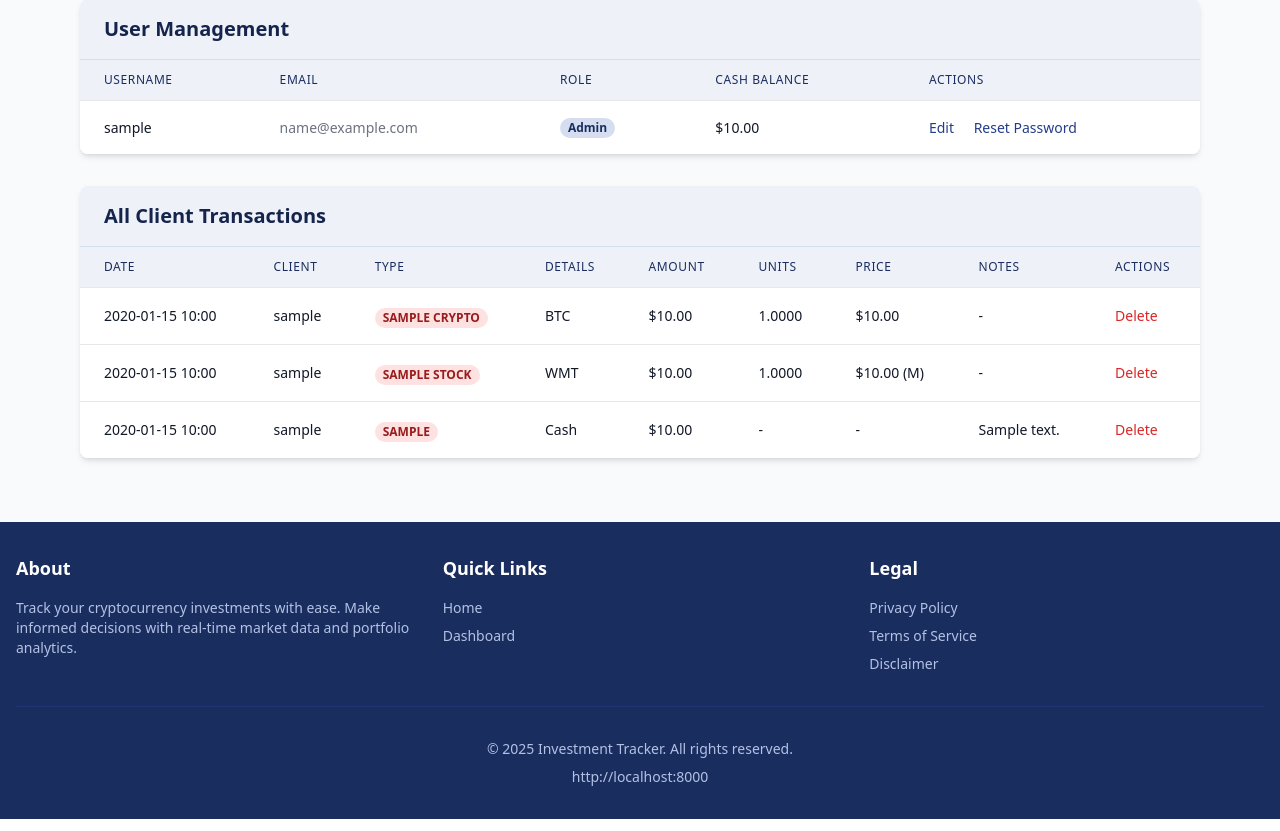
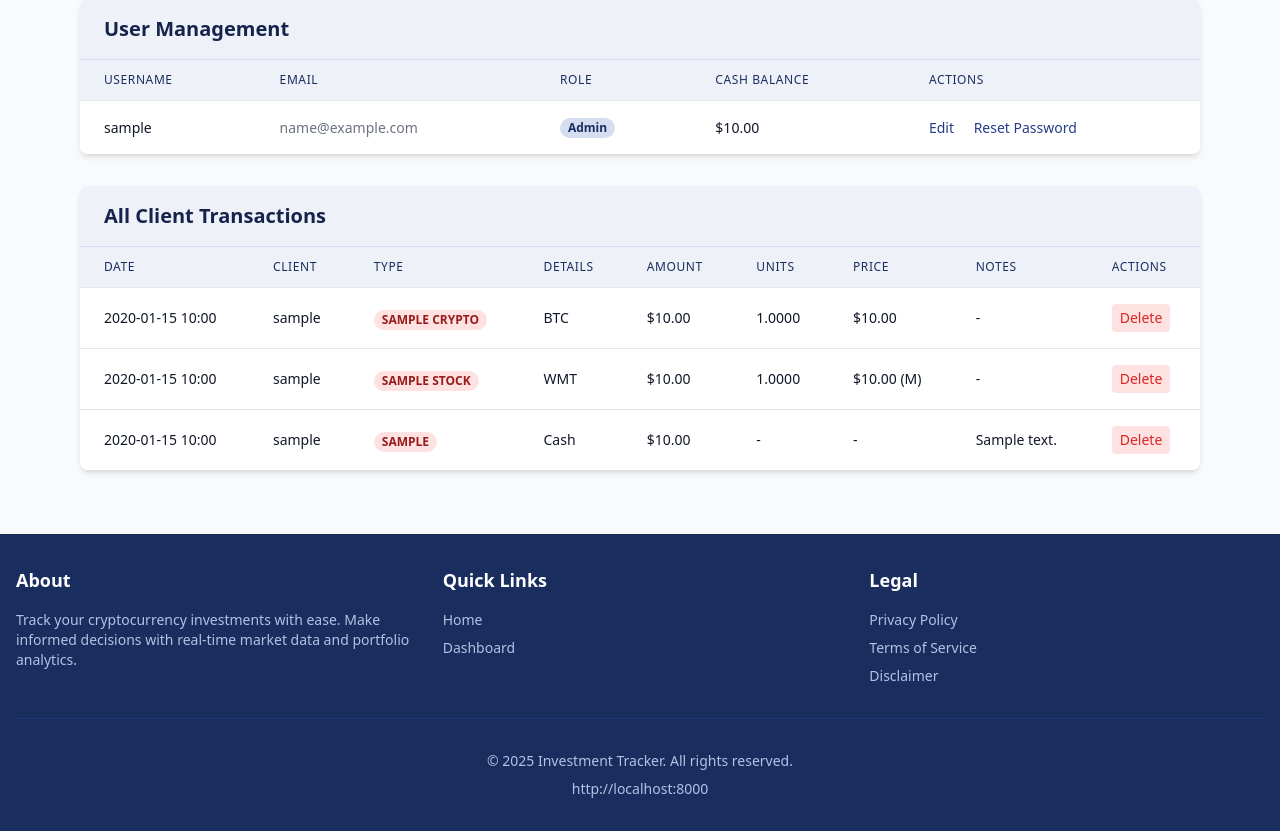
Before and after one commit to trangman/crypto-portfolio, a Flask app: page /admin in a window 1280 px wide. Shown: the part 589-1420 px from the top of the page. Run offline with Flask 3, Linux system fonts and the light colour scheme; a user stored in the database is signed in; tables that the repository leaves empty hold one stand-in row (values such as "Sample post"); some libraries are stand-ins or nearby versions.

Commit message:
Added transaction delete functionality debugging

```diff
--- a/templates/admin.html
+++ b/templates/admin.html
@@ -153,7 +153,7 @@
                                 <button type="button"
                                         data-type="crypto"
                                         data-id="{{ transaction.id }}"
-                                        class="delete-transaction text-red-600 hover:text-red-900">
+                                        class="delete-transaction bg-red-100 text-red-600 hover:text-red-900 px-2 py-1 rounded">
                                     Delete
                                 </button>
                             </td>
@@ -191,7 +191,7 @@
                                 <button type="button"
                                         data-type="stock"
                                         data-id="{{ transaction.id }}"
-                                        class="delete-transaction text-red-600 hover:text-red-900">
+                                        class="delete-transaction bg-red-100 text-red-600 hover:text-red-900 px-2 py-1 rounded">
                                     Delete
                                 </button>
                             </td>
@@ -229,7 +229,7 @@
                                 <button type="button"
                                         data-type="cash"
                                         data-id="{{ transaction.id }}"
-                                        class="delete-transaction text-red-600 hover:text-red-900">
+                                        class="delete-transaction bg-red-100 text-red-600 hover:text-red-900 px-2 py-1 rounded">
                                     Delete
                                 </button>
                             </td>
@@ -250,16 +250,23 @@
 
 <script>
 document.addEventListener('DOMContentLoaded', function() {
-    document.querySelectorAll('.delete-transaction').forEach(button => {
+    console.log('DOM Content Loaded');
+    const deleteButtons = document.querySelectorAll('.delete-transaction');
+    console.log('Found delete buttons:', deleteButtons.length);
+
+    deleteButtons.forEach(button => {
+        console.log('Attaching listener to button:', button.dataset.type, button.dataset.id);
         button.addEventListener('click', function() {
             const type = this.getAttribute('data-type');
             const id = this.getAttribute('data-id');
+            console.log('Delete button clicked:', type, id);
             deleteTransaction(type, id);
         });
     });
 });
 
 function deleteTransaction(type, id) {
+    console.log('Attempting to delete transaction:', type, id);
     if (!confirm('Are you sure you want to delete this transaction? This will revert any balance changes.')) {
         return;
     }
@@ -270,8 +277,12 @@ function deleteTransaction(type, id) {
             'Content-Type': 'application/json'
         }
     })
-    .then(response => response.json())
+    .then(response => {
+        console.log('Delete response:', response);
+        return response.json();
+    })
     .then(data => {
+        console.log('Delete data:', data);
         if (data.success) {
             window.location.reload();
         } else {
@@ -279,7 +290,7 @@ function deleteTransaction(type, id) {
         }
     })
     .catch(error => {
-        console.error('Error:', error);
+        console.error('Delete error:', error);
         alert('Error deleting transaction');
     });
 }
```
